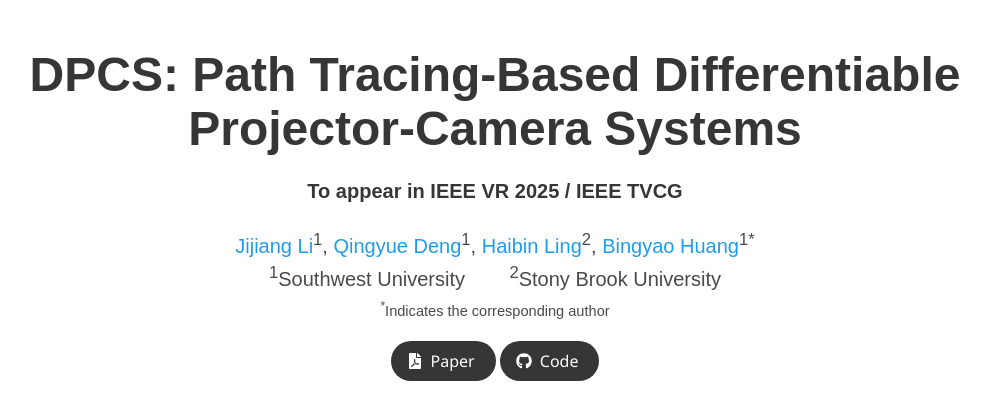
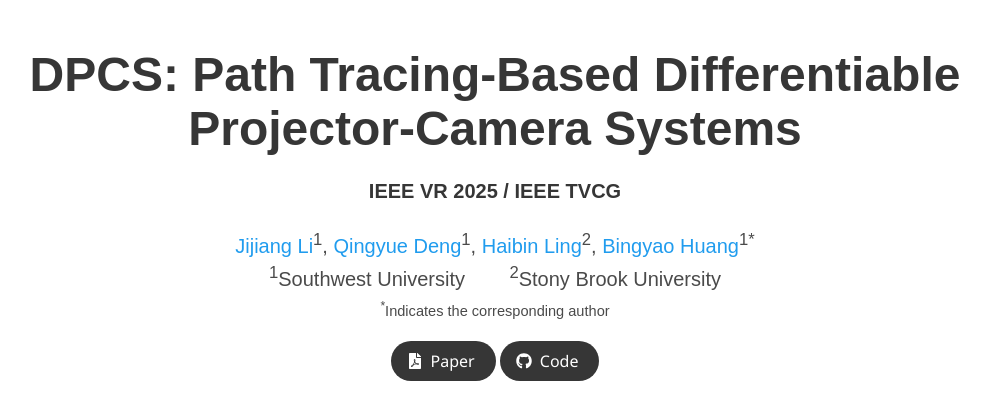
Before and after one commit to JijiangLi/JijiangLi.github.io, a Jekyll site: the page DPCS/index.html, which Jekyll copies as it is, in a window 1280 px wide and 900 px high, cut to the strip 0-422 px from the top of the window. Shown: the whole strip, without its empty margins (145-1135 px from the left). Built offline with Jekyll 4.4.1, drawn with Linux system fonts in a browser that asks for light colours; nearby versions of some CDN libraries; some web fonts are replaced; library files that are not in the unit come from our copies; a style sheet for code colours, icons or effects is not loaded.

Commit message:
Update index.html

```diff
--- a/DPCS/index.html
+++ b/DPCS/index.html
@@ -117,7 +117,7 @@
           <div class="column has-text-centered">
             <h1 class="title is-1 publication-title">DPCS: Path Tracing-Based Differentiable Projector-Camera Systems
             </h1>
-            <h3 class="title is-5 publication-title">To appear in IEEE VR 2025 / IEEE TVCG</h3>
+            <h3 class="title is-5 publication-title">IEEE VR 2025 / IEEE TVCG</h3>
             <div class="is-size-5 publication-authors">
               <!-- Paper authors -->
               <span class="author-block">
```
